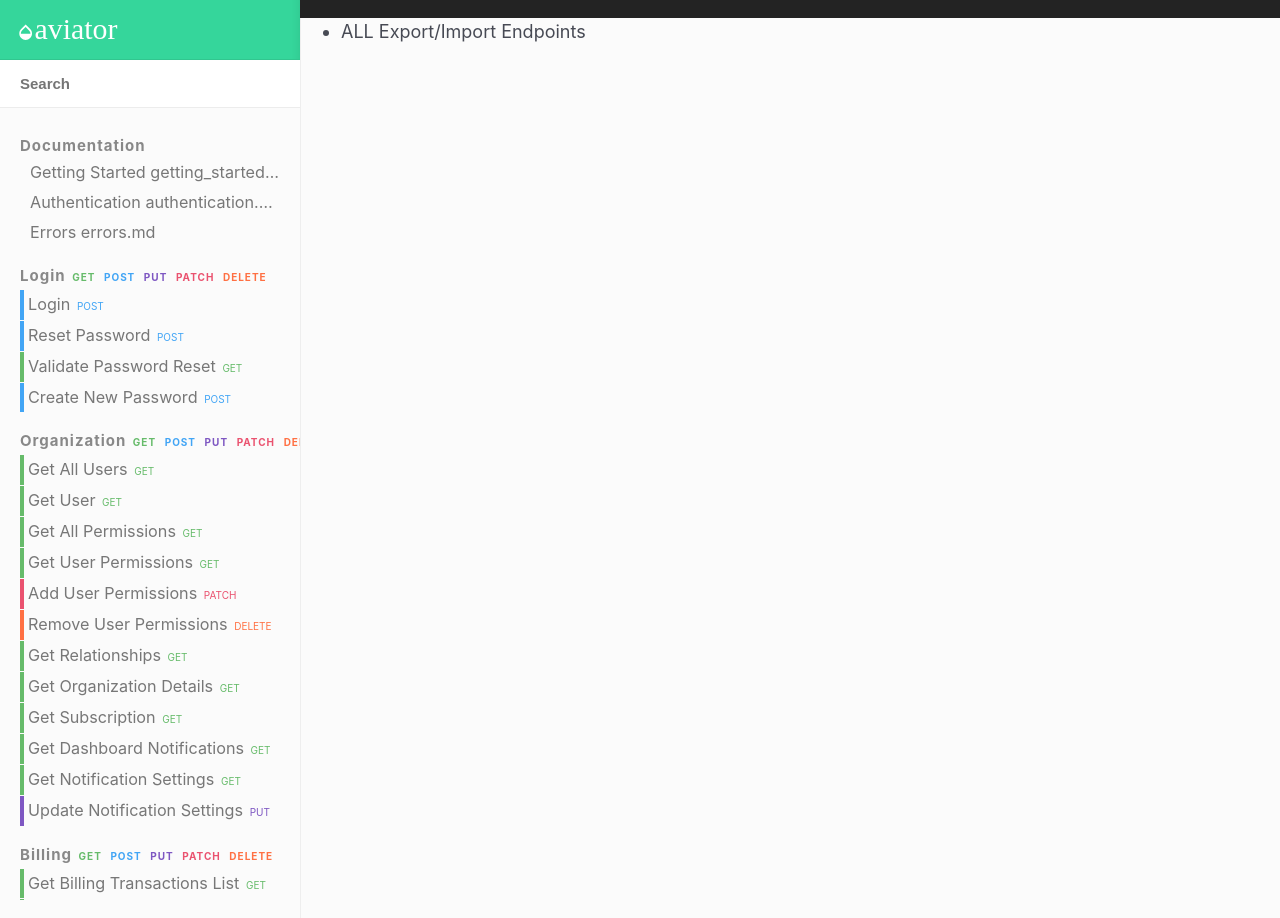
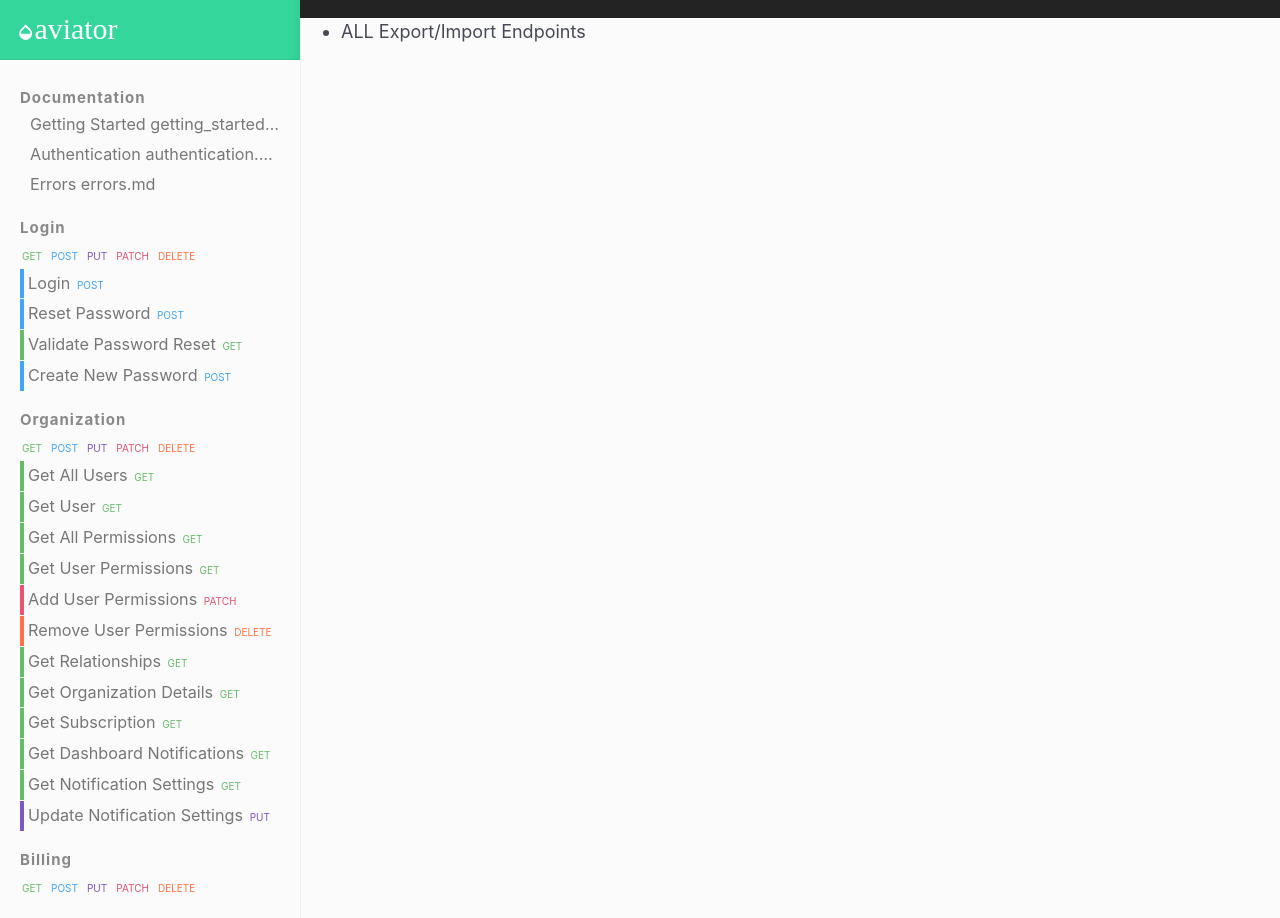
Before and after one commit to CruxConnect/crux-docs, a Jekyll site: the page built from markdown-work/Endpoints_to_define.md, in a window 1280 px wide. Built offline with Jekyll 4.4.1, drawn with Linux system fonts in a browser that asks for light colours; nearby versions of some CDN libraries; our own code applies the rules of GitHub Pages for plain Markdown files.

Commit message:
Remove search

```diff
--- a/_includes/sidebar.html
+++ b/_includes/sidebar.html
@@ -3,8 +3,7 @@
 	{% for collection in sorted_collections %}
 		{% if collection.label != "posts" %}
 			<section>
-				<h6>
-          {{ collection.title }}
+				<h6> {{ collection.title }} </h6>
         {% if collection.type == 'api' %}
           <span class="endpoint GET"></span>
           <span class="endpoint POST"></span>
@@ -12,7 +11,6 @@
           <span class="endpoint PATCH"></span>
           <span class="endpoint DELETE"></span>
         {% endif %}
-        </h6>
 				<ul {% if collection.type %}class="{{ collection.type }}"{% endif %}>
 					{% assign sorted_docs = collection.docs | sort: "position" %}
 					{% for doc in sorted_docs %}
--- a/_layouts/default.html
+++ b/_layouts/default.html
@@ -9,7 +9,8 @@
 		<script src="{{ site.baseurl}}/js/main.js"></script>
 		{% seo %}
 
-		{% if jekyll.environment == 'production' %}
+
+		{% if jekyll.environment == 'production' and site.google_analytics_key %}
 			<script>
 				(function(i,s,o,g,r,a,m){i["GoogleAnalyticsObject"]=r;i[r]=i[r]||function(){
 				(i[r].q=i[r].q||[]).push(arguments)},i[r].l=1*new Date();a=s.createElement(o),
@@ -27,10 +28,12 @@
 				<button type="button" class="open-nav" id="open-nav">Menu</button>
 			</h1>
 
-			<form action="{{ site.baseurl}}/search/" method="get">
+      <!-- TODO: Add JS search that works on github-pages
+			<form action="{{ '/search' | relative_url }}" method="get">
 				<input type="text" name="q" id="search-input" placeholder="Search">
 				<input type="submit" value="Search" style="display: none;">
 			</form>
+      -->
 
 			{% include sidebar.html %}
 
```
Lines whose indentation alone changed are shown as unchanged.
